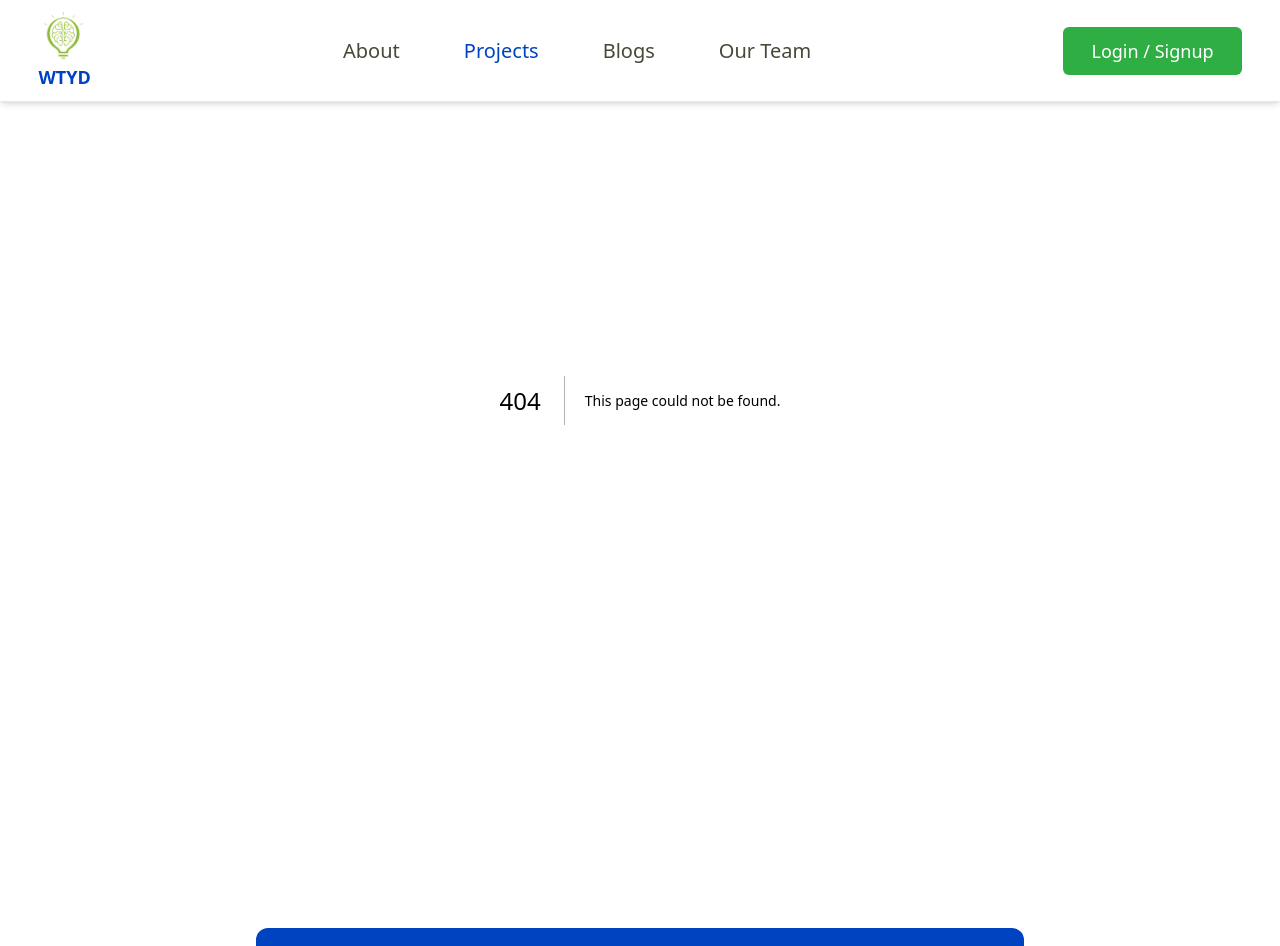
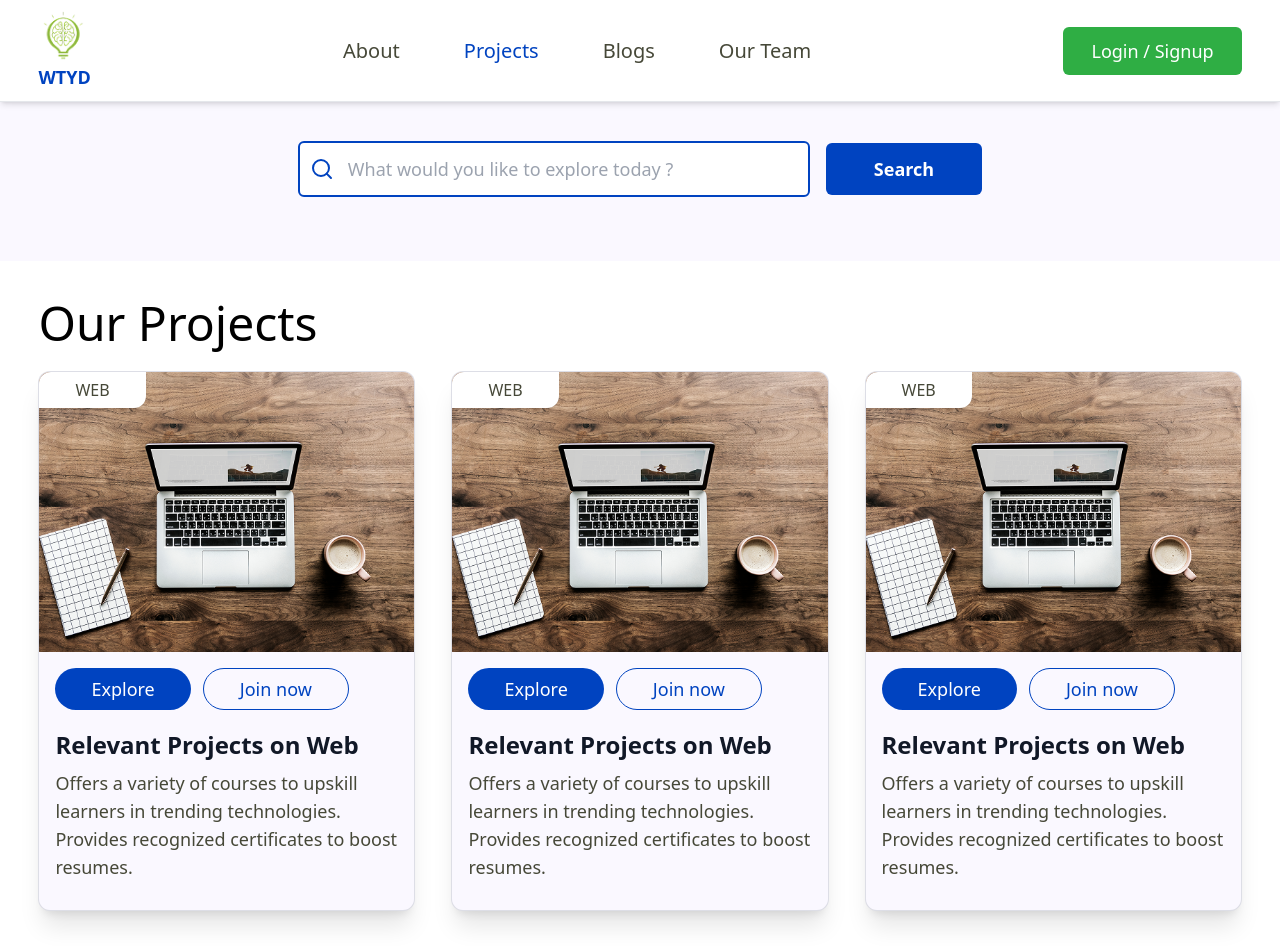
Before and after one commit to Anekantjainsagar/wtyd-website, a Next.js app: page /projects in a window 1280 px wide. Before the commit this address had no page. Shown: the top 946 px of the page. Built offline with nearby package versions, Linux system fonts and the light colour scheme.

Commit message:
Projects page updated

```diff
--- /dev/null
+++ b/app/projects/page.tsx
@@ -0,0 +1,14 @@
+import React from "react";
+import InputSections from "@/sections/Projects/InputSections";
+import ProjectsView from "@/components/Projects/ProjectsView";
+
+const ProjectsPage = () => {
+  return (
+    <div className="pt-[6vw]">
+      <InputSections />
+      <ProjectsView />
+    </div>
+  );
+};
+
+export default ProjectsPage;
--- /dev/null
+++ b/components/Projects/ProjectsView.tsx
@@ -0,0 +1,99 @@
+// app/projects/ProjectsView.tsx
+"use client";
+
+import React from "react";
+import Image from "next/image";
+
+const projectData = [
+  {
+    tag: "WEB",
+    title: "Relevant Projects on Web",
+    description:
+      "Offers a variety of courses to upskill learners in trending technologies. Provides recognized certificates to boost resumes.",
+    image: "/assets/home/blog.png",
+  },
+  {
+    tag: "WEB",
+    title: "Relevant Projects on Web",
+    description:
+      "Offers a variety of courses to upskill learners in trending technologies. Provides recognized certificates to boost resumes.",
+    image: "/assets/home/blog.png",
+  },
+  {
+    tag: "WEB",
+    title: "Relevant Projects on Web",
+    description:
+      "Offers a variety of courses to upskill learners in trending technologies. Provides recognized certificates to boost resumes.",
+    image: "/assets/home/blog.png",
+  },
+  {
+    tag: "App",
+    title: "Relevant Projects on Web",
+    description:
+      "Offers a variety of courses to upskill learners in trending technologies. Provides recognized certificates to boost resumes.",
+    image: "/assets/home/blog.png",
+  },
+  {
+    tag: "App",
+    title: "Relevant Projects on Web",
+    description:
+      "Offers a variety of courses to upskill learners in trending technologies. Provides recognized certificates to boost resumes.",
+    image: "/assets/home/blog.png",
+  },
+  {
+    tag: "App",
+    title: "Relevant Projects on Web",
+    description:
+      "Offers a variety of courses to upskill learners in trending technologies. Provides recognized certificates to boost resumes.",
+    image: "/assets/home/blog.png",
+  },
+];
+
+const ProjectsView = () => {
+  return (
+    <div className="p-[3vw] bg-white">
+      <h2 className="text-5xl font-medium mb-6">Our Projects</h2>
+
+      <div className="grid grid-cols-1 md:grid-cols-2 lg:grid-cols-3 gap-9">
+        {projectData.map((project, index) => (
+          <div
+            key={index}
+            className="bg-[#FAF8FF] border border-gray-500/20 rounded-xl overflow-hidden shadow-xl cursor-pointer transition"
+          >
+            <div className="relative">
+              <Image
+                src={project.image}
+                alt="Project Image"
+                width={400}
+                height={200}
+                className="w-full h-[35vh] object-cover"
+              />
+              <span className="absolute top-0 left-0 bg-white px-9 py-1.5 rounded-tl-xl rounded-br-xl shadow text-newGrey">
+                {project.tag}
+              </span>
+            </div>
+
+            <div className="p-4">
+              <div className="flex gap-3 mb-[1.5vw]">
+                <button className="text-white px-9 py-1.5 rounded-full text-lg font-medium bg-newBlue transition">
+                  Explore
+                </button>
+                <button className="border border-newBlue text-newBlue px-9 py-1.5 rounded-full text-lg font-medium hover:bg-blue-50 transition">
+                  Join now
+                </button>
+              </div>
+              <h3 className="font-semibold text-2xl text-gray-900">
+                {project.title}
+              </h3>
+              <p className="text-lg text-newGrey mt-2 pb-[1vw]">
+                {project.description}
+              </p>
+            </div>
+          </div>
+        ))}
+      </div>
+    </div>
+  );
+};
+
+export default ProjectsView;
--- /dev/null
+++ b/sections/Projects/InputSections.tsx
@@ -0,0 +1,27 @@
+import React from "react";
+import { Search } from "lucide-react";
+
+const InputSections = () => {
+  return (
+    <div className="flex items-center justify-center bg-[#FAF8FF] py-[5vw]">
+      <div className="flex items-center gap-4">
+        {/* Search Box */}
+        <div className="relative w-[40vw]">
+          <Search className="absolute left-3 top-1/2 transform -translate-y-1/2 text-newBlue" />
+          <input
+            type="text"
+            placeholder="What would you like to explore today ?"
+            className="w-full text-lg pl-12 pr-4 py-3 border-2 border-newBlue rounded-md outline-none bg-white text-gray-700"
+          />
+        </div>
+
+        {/* Button */}
+        <button className="bg-newBlue text-white px-12 py-3 text-lg rounded-md font-semibold transition">
+          Search
+        </button>
+      </div>
+    </div>
+  );
+};
+
+export default InputSections;
```
Also changed, not shown: sections/Projects/index.tsx (deleted).
